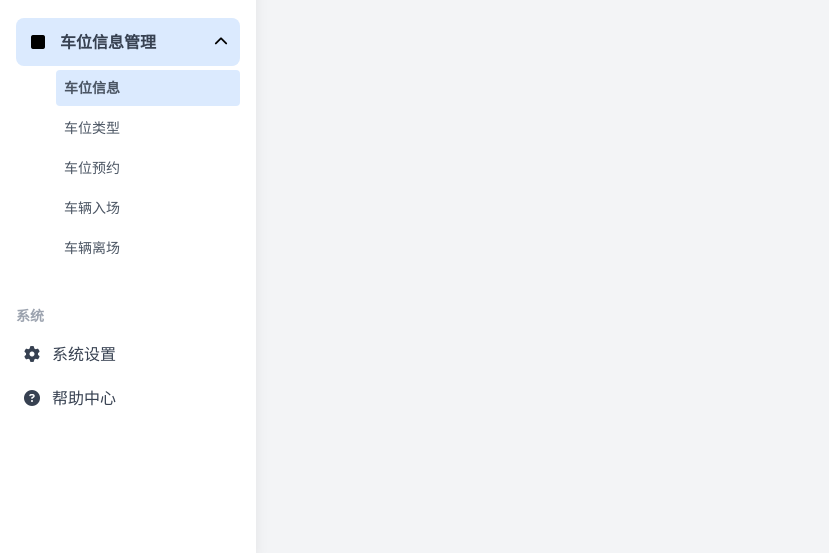
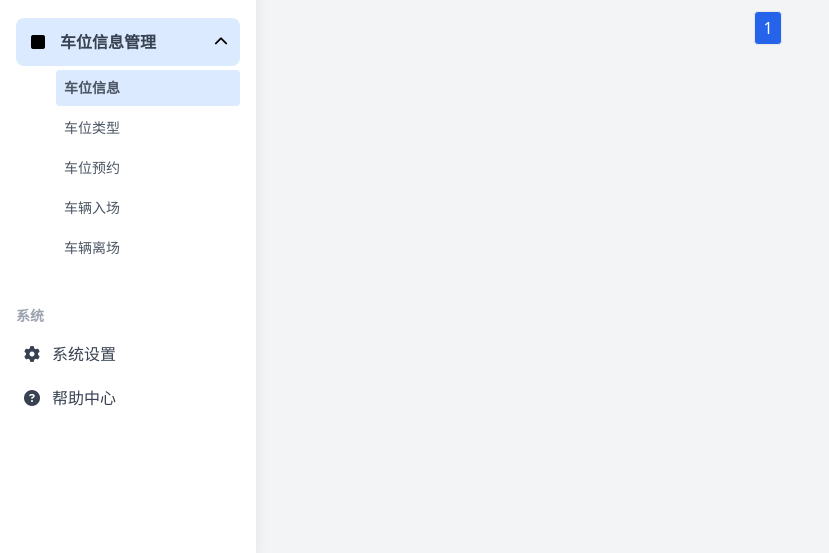
Before and after one commit to chaos0211/sys_parking, a FastAPI app: page /reservation/slots in a window 1280 px wide. Shown: the part 247-800 px from the top of the page, without its empty margins (0-829 px from the left). Run offline with FastAPI, Linux system fonts and the light colour scheme; data that the repository does not hold is empty; some libraries are stand-ins or nearby versions.

Commit message:
完成分页

```diff
--- a/templates/reservation/parking_slots.html
+++ b/templates/reservation/parking_slots.html
@@ -43,9 +43,7 @@
     </table>
   </div>
 
-  <div id="pagination" class="mt-4 flex justify-center space-x-2">
-    <!-- 分页按钮插入位置 -->
-  </div>
+  <div id="paginationWrapper" class="mt-4 flex justify-center"></div>
 </div>
 
 {% block scripts %}
```
